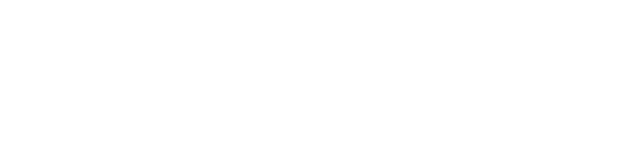
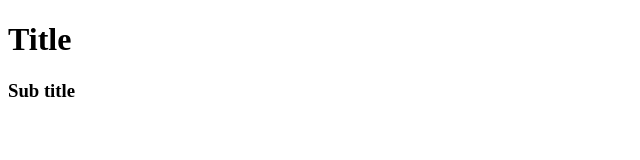
Before and after one commit to sputnikzh/healthy-nutrition, a plain HTML site: page index.html in a window 1280 px wide. Shown: the whole page, without its empty margins (0-640 px from the left). Drawn offline with Linux system fonts and the light colour scheme.

Commit message:
update index.html

```diff
--- a/index.html
+++ b/index.html
@@ -7,7 +7,8 @@
     <link rel="stylesheet" href="style.css">
 </head>
 <body>
-
+    <h1>Title</h1>
+    <h3>Sub title</h3>
     <script src="app.js"></script>
 </body>
 </html>
```
